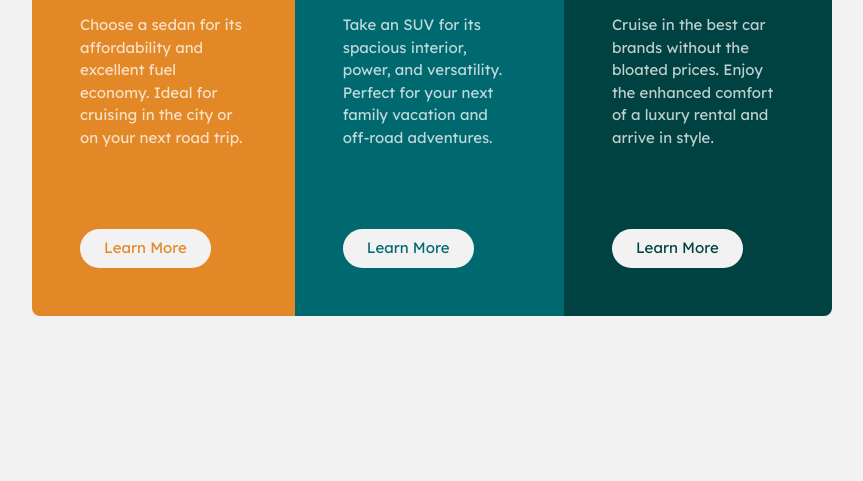
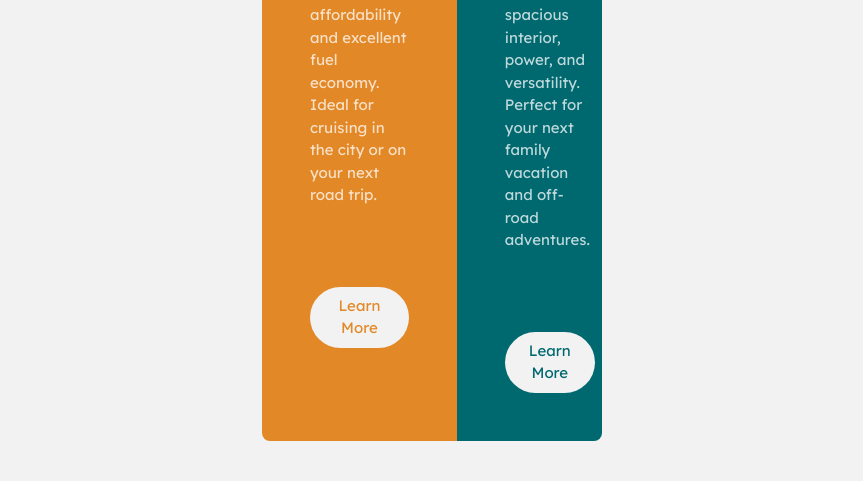
Before and after one commit to loifloro/3-column-preview-card-component, a website: page dist/index.html in a window 1280 px wide. Shown: the part 389-870 px from the top of the page, without its empty margins (208-1071 px from the left). Before the commit the page ends 800 px from the top, so only its background shows below. Drawn offline with nearby package versions, Linux system fonts and the light colour scheme; files that its build step writes are made by us from their sources.

Commit message:
Add max-width on .cards on mobile size
Previous styles doesn't have mx-width instead it relies on margin

```diff
--- a/src/scss/_index.scss
+++ b/src/scss/_index.scss
@@ -31,7 +31,8 @@ p {
     flex-direction: column;
     overflow: hidden;
     border-radius: .5rem;
-    margin: 4rem 1.5rem;
+    // margin: 4rem 1.5rem;
+    max-width: 340px;
 
     .card {
         padding: 3rem;
```
